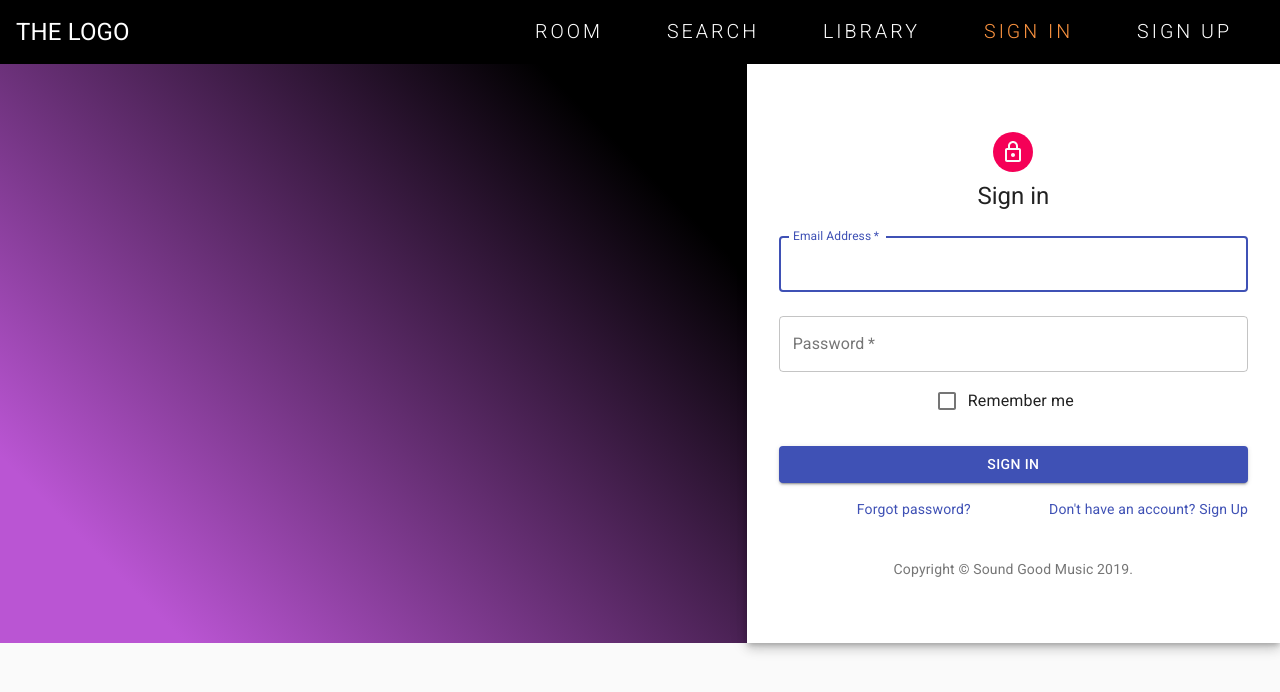
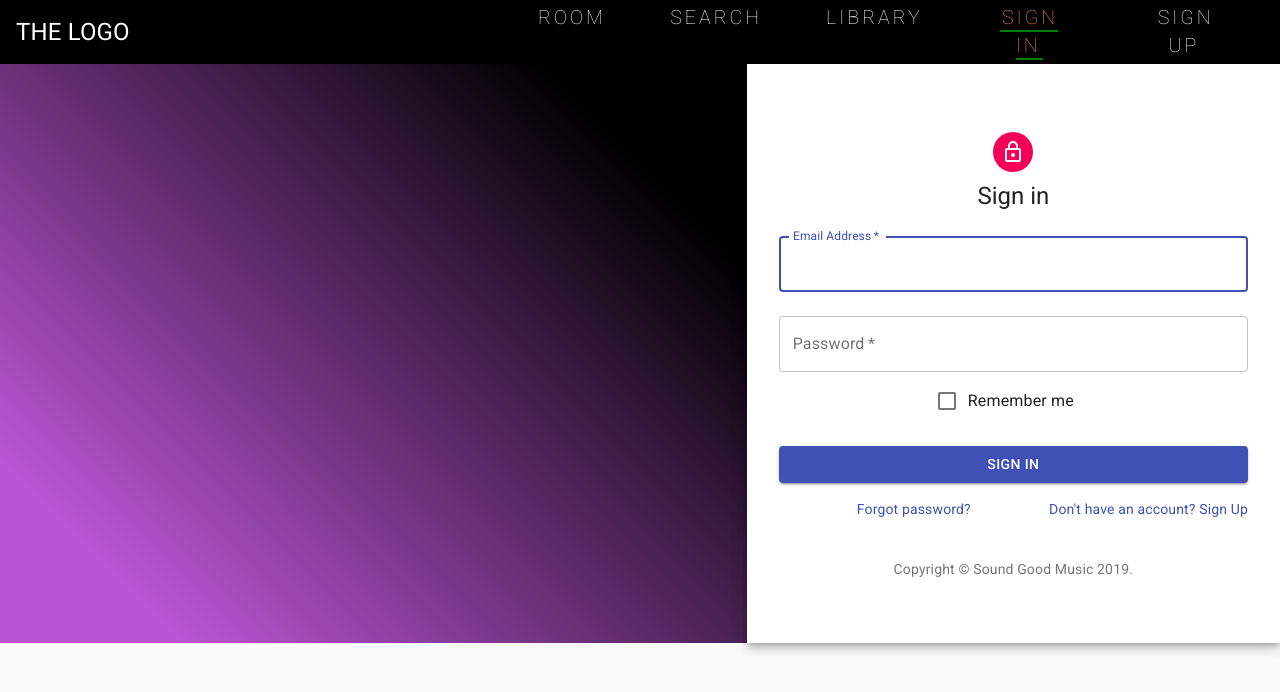
Before and after one commit to castillojuan1000/capStone, a React (Create React App) app in the folder front-end/: page /login in a window 1280 px wide. Shown: the top 692 px of the page. Built offline with nearby package versions, Linux system fonts and the light colour scheme.

Commit message:
changed font on navbar added an alert on footer mount,

```diff
--- a/front-end/src/App.css
+++ b/front-end/src/App.css
@@ -637,3 +637,34 @@ App.main-chatroom {
 	overflow: hidden;
 	height: 100%;
   }
+
+
+
+
+.nav-link {
+	color: rgba(255, 255, 255, 0.4);
+	cursor: pointer;
+	padding: 0.8%;
+	padding-left: 2%;
+	padding-right: 2%;
+	font-weight: 100;
+	font-size: 1em;
+	letter-spacing: 4px;
+	border-bottom: 2px solid transparent;
+	transition: all 0.6s;
+	font-weight: 100;
+	letter-spacing: 3px;
+	font-family: 'roboto'
+}
+
+.nav-link:hover {
+	border-bottom: 2px solid rgba(255, 255, 255, 0.2);
+	color: rgba(255, 255, 255, 0.6);
+	transition: all 0.6s;
+}
+
+.nav-link.active {
+	border-bottom: 2px solid green;
+	color: rgba(255, 255, 255, 0.75);
+	transition: all 0.6s;
+}
--- a/front-end/src/Components/Footer/footer.js
+++ b/front-end/src/Components/Footer/footer.js
@@ -257,6 +257,7 @@ class Footer extends React.Component {
 }
 
 	setupSpotifyPlayer() {
+		alert(1)
 			let {TransferPlayback, getTrack, getPlayer} = this.props.spotifyData.player;
 			const token = this.props.spotifyData.userToken;
 			this.setTabID()
--- a/front-end/src/Components/Navbar/Navbar.js
+++ b/front-end/src/Components/Navbar/Navbar.js
@@ -28,17 +28,17 @@ function Navbar(props) {
 				<ToolbarNavItems>
 					<ul>
 						<li>
-							<NavLink activeClassName='active' to='/room/1'>
+							<NavLink className="nav-link" activeClassName='active' to='/room/1'>
 								ROOM
 							</NavLink>
 						</li>
 						<li>
-							<NavLink activeClassName='active' to='/search'>
+							<NavLink className="nav-link" activeClassName='active' to='/search'>
 								SEARCH
 							</NavLink>
 						</li>
 						<li>
-							<NavLink activeClassName='active' to='/library'>
+							<NavLink className="nav-link" activeClassName='active' to='/library'>
 								LIBRARY
 							</NavLink>
 						</li>
@@ -47,12 +47,12 @@ function Navbar(props) {
 						) : (
 							<>
 								<li>
-									<NavLink activeClassName='active' to='/login'>
+									<NavLink className="nav-link" activeClassName='active' to='/login'>
 										SIGN IN
 									</NavLink>
 								</li>
 								<li>
-									<NavLink activeClassName='active' to='/signup'>
+									<NavLink className="nav-link" activeClassName='active' to='/signup'>
 										SIGN UP
 									</NavLink>
 								</li>
```
